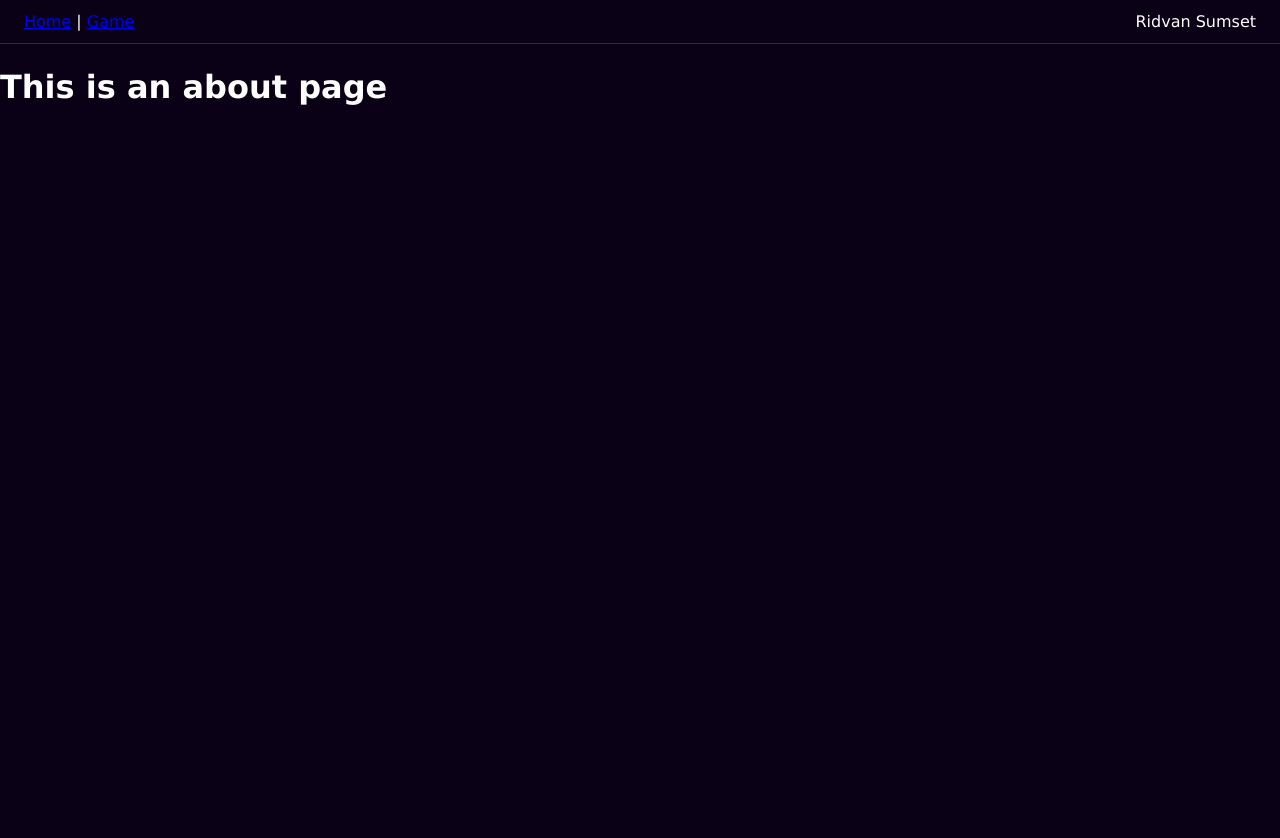
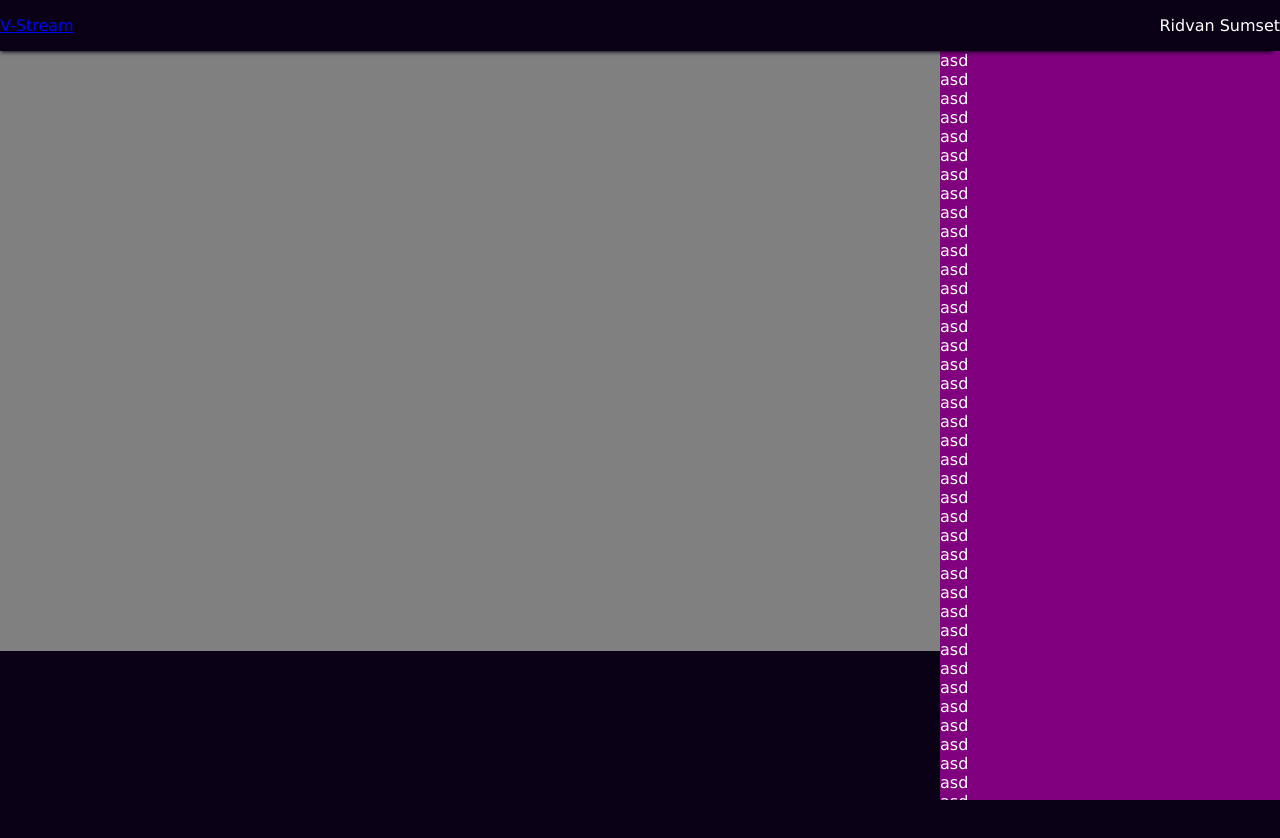
Before and after one commit to ridvansumset/v-stream, a Vue app: page /game/1 in a window 1280 px wide. Shown: the top 838 px of the page. Before the commit the page ends 800 px from the top, so only its background shows below. Built offline with nearby package versions, Linux system fonts and the light colour scheme.

Commit message:
adjust game screen layout

```diff
--- a/src/App.vue
+++ b/src/App.vue
@@ -2,15 +2,16 @@
   <div id="app">
     <nav class="app-header">
       <div>
-        <router-link to="/">Home</router-link> |
-        <router-link to="/game/:ridvan">Game</router-link>
+        <router-link to="/">V-Stream</router-link>
+<!--        <router-link to="/game/:ridvan">Game</router-link>-->
       </div>
 
       <span>
         {{ userName }}
       </span>
     </nav>
-    <router-view/>
+
+    <router-view class="app-content" />
   </div>
 </template>
 
@@ -28,15 +29,25 @@ export default {
 
 <style lang="scss">
 @import "./styles/variables";
+
 #app {
   color: $colWhite;
 }
-
 .app-header {
+  position: fixed;
+  top: 0;
+  width: 100%;
+  background-color: $colBlack;
+  height: $headerHeight !important;
   display: flex;
   justify-content: space-between;
-  padding: 12px 24px;
-  margin-bottom: 24px;
-  border-bottom: solid 1px $colBorder;
+  align-items: center;
+  //padding: 0 24px;
+  //border-bottom: solid 1px $colBorder;
+  box-shadow: -3px 6px 4px -4px $colBlack;
+  z-index: 1000;
+}
+.app-content {
+  margin-top: $headerHeight + 1;
 }
 </style>
--- /dev/null
+++ b/src/components/GameChat.vue
@@ -0,0 +1,26 @@
+<template>
+  <aside class="chat">
+    <div v-for="i in 500" :key="i">asd</div>
+  </aside>
+</template>
+
+<script>
+export default {}
+</script>
+
+<style lang="scss" scoped>
+@import "@/styles/variables";
+
+.chat {
+  width: $chatWidth;
+  position: fixed;
+  top: $headerHeight + 1; // add + 1 due to border height
+  bottom: 0;
+  right: 0;
+  overflow-y: scroll;
+  background-color: purple;
+  @media all and (max-width: $breakpointSM) {
+    width: 30%;
+  }
+}
+</style>
--- a/src/components/HomeCatalog.vue
+++ b/src/components/HomeCatalog.vue
@@ -11,6 +11,7 @@ export default {
 
 <style lang="scss" scoped>
 @import "@/styles/variables";
+
 .home-catalog {
   height: 240px;
   background-color: $colGray;
--- a/src/components/index.js
+++ b/src/components/index.js
@@ -1,5 +1,7 @@
 import HomeCatalog from './HomeCatalog'
+import GameChat from './GameChat'
 
 export {
-  HomeCatalog
+  HomeCatalog,
+  GameChat
 }
--- a/src/styles/variables.scss
+++ b/src/styles/variables.scss
@@ -4,3 +4,8 @@ $colWhite: #FFFFFF;
 $colBlue: #2E5CFF;
 $colGray: #A3A0A7;
 $colBorder: rgba(255, 255, 255, 0.16);
+
+// OTHER
+$breakpointSM: 576px;
+$headerHeight: 50px;
+$chatWidth: 340px;
--- a/src/views/GameView.vue
+++ b/src/views/GameView.vue
@@ -1,5 +1,34 @@
 <template>
-  <div class="about">
-    <h1>This is an about page</h1>
+  <div class="game">
+    <main class="main">
+      <div class="video"></div>
+    </main>
+
+    <game-chat></game-chat>
   </div>
 </template>
+
+<script>
+import { GameChat } from '@/components'
+
+export default {
+  components: {
+    GameChat
+  }
+}
+</script>
+
+<style lang="scss" scoped>
+.game {
+  min-height: 100vh;
+}
+.main {
+  width: 100%;
+  min-height: 100vh;
+}
+.video {
+  width: 100%;
+  height: 600px;
+  background-color: gray;
+}
+</style>
```
